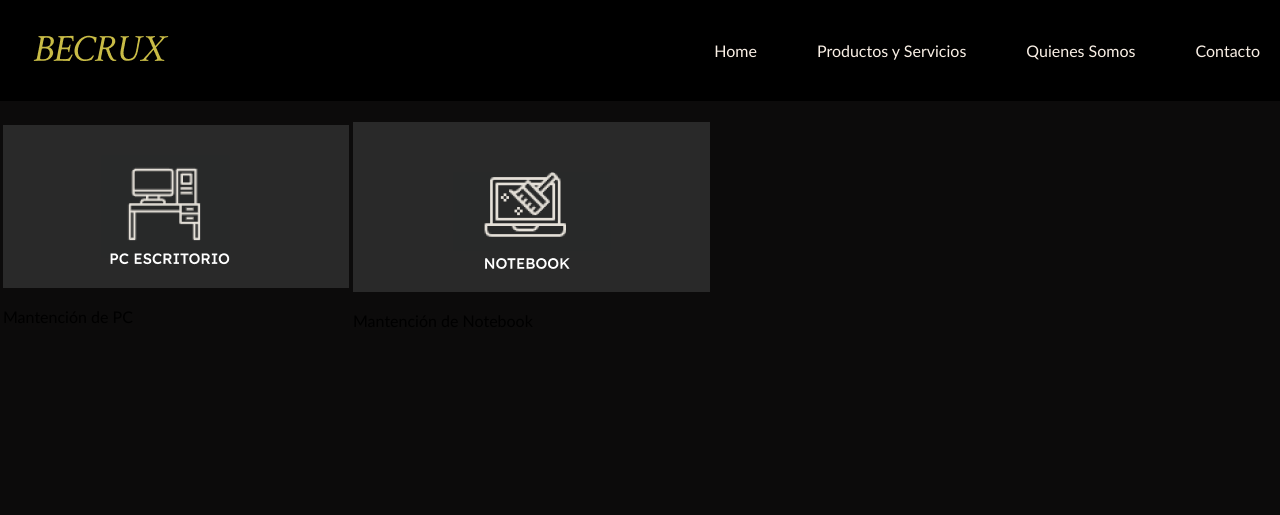
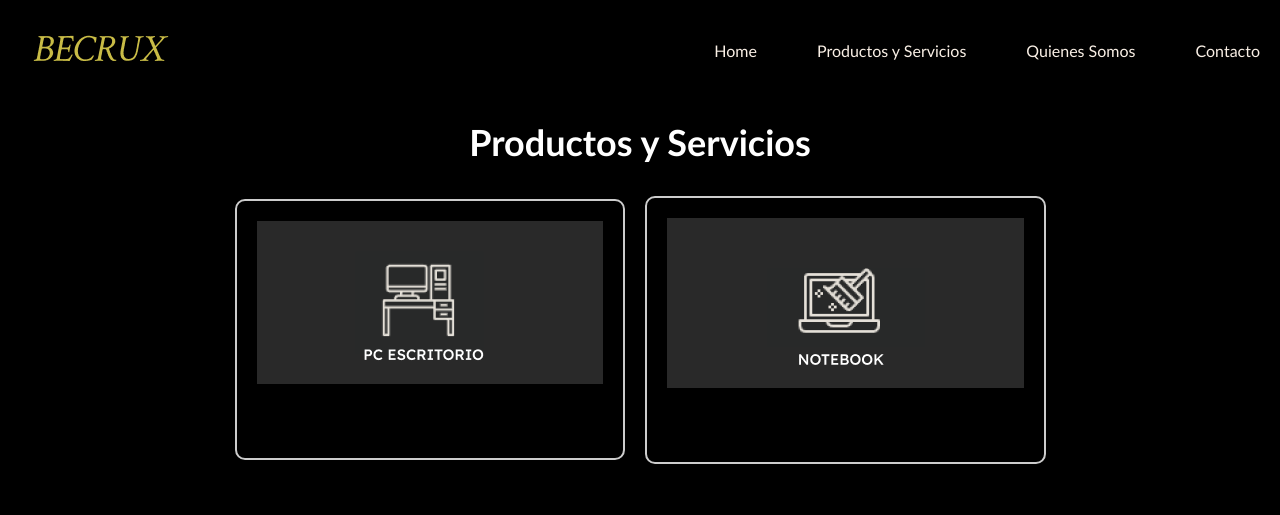
Before and after one commit to patitojavi/prodesweb, a PHP site: page /html/productos-servicios.html in a window 1280 px wide. Shown: the top 515 px of the page. Run offline with PHP 8.4, Linux system fonts and the light colour scheme.

Commit message:
update productos y servicios css

```diff
--- a/css/productos-servicios.css
+++ b/css/productos-servicios.css
@@ -1,25 +1,26 @@
-/* Estilos para la sección "quienes-somos" */
-#quienes-somos {
-    text-align: left;
+#productos-servicios {
+    text-align: center; /* Centrar el contenido de la sección horizontalmente */
     padding: 40px;
-    background-color: #020202;
-    color: #ffffff;
+    background-color: #000000; /* Fondo gris claro */
 }
 
-#quienes-somos h1 {
+#productos-servicios h1 {
     font-size: 36px;
-    color: #c300ff;
+    color: #ffffff; /* Color del título */
     margin-bottom: 20px;
 }
 
-#quienes-somos h2 {
-    font-size: 36px;
-    color: #c300ff;
-    margin-bottom: 20px;
+/* Centrar la tabla */
+table {
+    margin: 0 auto; /* Centrar horizontalmente la tabla */
 }
 
-#quienes-somos p {
-    font-size: 18px;
-    margin-top: 20px;
-    text-align: justify;
+.categoria {
+    text-align: center; /* Centrar el contenido de las celdas horizontalmente */
+    border: 2px solid #ccc;
+    border-radius: 10px;
+    padding: 20px;
+    transition: transform 0.3s ease; /* Efecto de transformación al pasar el mouse */
+    display: inline-block; /* Asegura que las categorías estén en línea */
+    margin: 10px; /* Agrega un poco de margen entre las categorías */
 }
```
